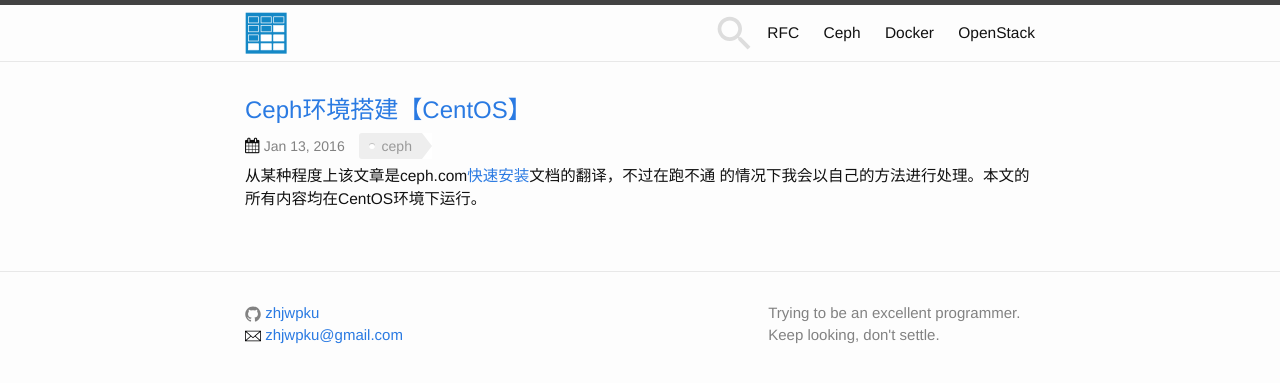
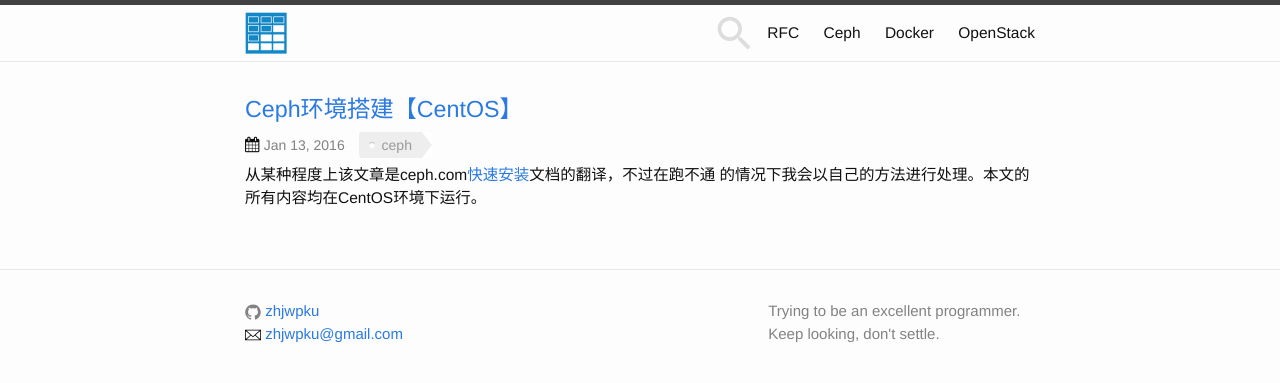
Before and after one commit to zhjwpku/zhjwpku.github.io, a Jekyll site: the page built from ceph.html, in a window 1280 px wide. Shown: the top 383 px of the page. Built offline with Jekyll 4.4.1, drawn with Linux system fonts in a browser that asks for light colours; comment, search, counter and statistics services are not loaded.

Commit message:
trivial modify
Signed-off-by: Zhao Junwang <zhjwpku@gmail.com>

```diff
--- a/_config.yml
+++ b/_config.yml
@@ -20,7 +20,7 @@
 
 gems:
 - jekyll-paginate
-paginate: 10
+paginate: 12
 #paginate_path: "/blog/page:num/"
 
 # Google analytics
--- a/_drafts/1970-01-01-template.markdown
+++ b/_drafts/1970-01-01-template.markdown
@@ -20,7 +20,7 @@
 | infra2 | 10.0.63.204/172.0.63.204 | c3po
 
 
-![Picture](/assets/201611/picture.jpg){: width="700px" style="padding-left: 45px"}
+![Picture](/assets/201611/picture.png){: width="700px" style="padding-left: 45px"}
 
 {% highlight shell %}
 代码，可以为不同语言显示不同的风格，如shell、ruby、python、yaml等
--- a/_sass/_layout.scss
+++ b/_sass/_layout.scss
@@ -203,7 +203,7 @@
 
 .post-link {
     display: block;
-    font-size: 24px;
+    font-size: 23.25px;
 }
 
 
```
Also changed, not shown: other parts of _drafts/1970-01-01-template.markdown (+1 -1 lines).
